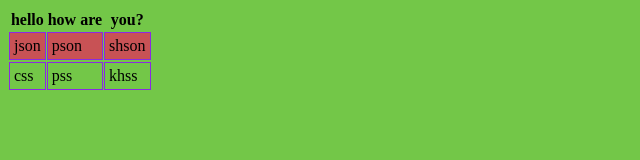
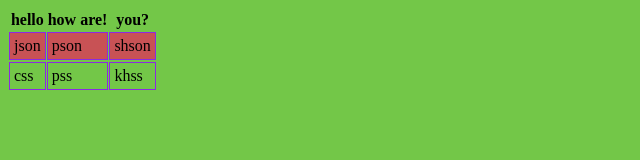
Before and after one commit to thelasteagle/identification, a plain HTML site: page anbe.html in a window 1280 px wide. Shown: the full height of the page, 0-640 px from the left. Drawn offline with Linux system fonts and the light colour scheme.

Commit message:
The final change

```diff
--- a/anbe.html
+++ b/anbe.html
@@ -10,7 +10,7 @@
     <table>
         <tr>
             <th>hello</th>
-            <th>how are</th>
+            <th>how are!</th>
             <th>you?</th>
         </tr>
         <tr class="line">
```
